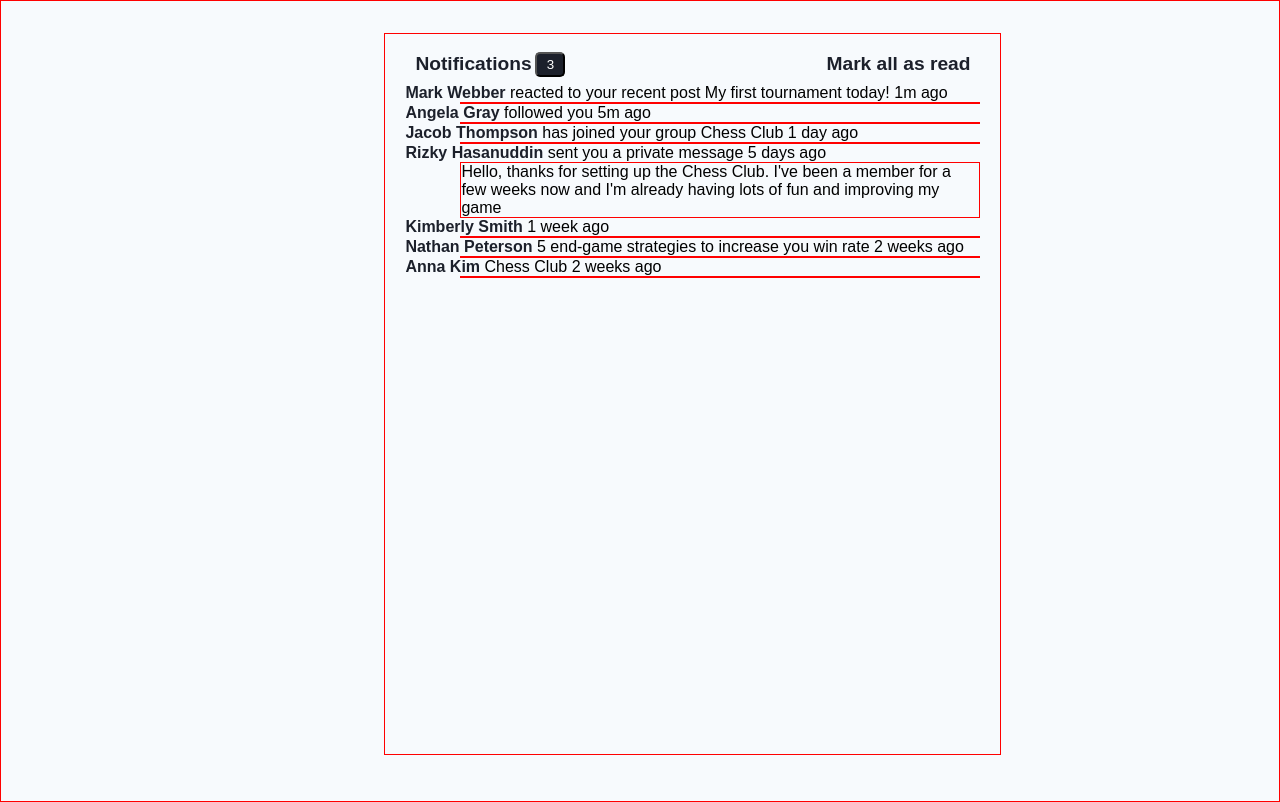
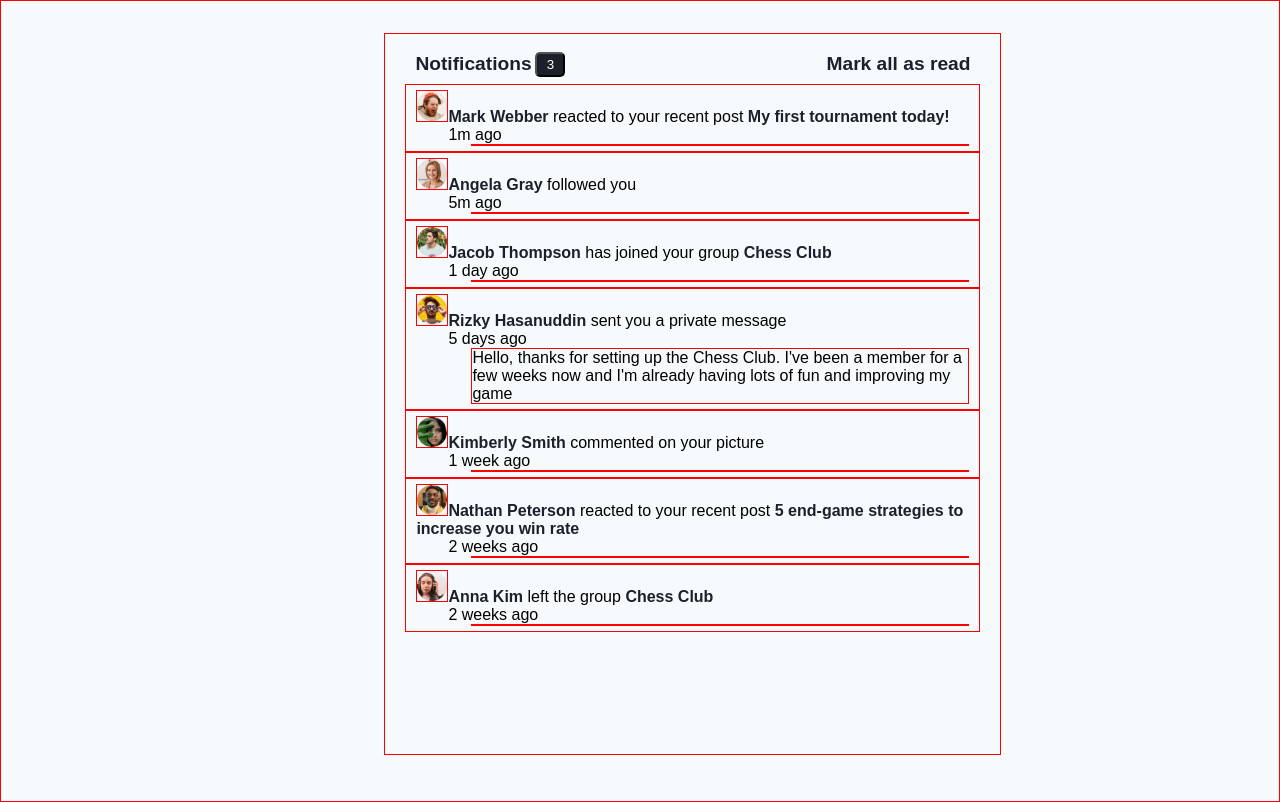
Before and after one commit to svandu/notification-page, a React (Vite) app: page / in a window 1280 px wide. Built offline with nearby package versions, Linux system fonts and the light colour scheme.

Commit message:
minor changes

```diff
--- a/src/components/NotificationPage/index.jsx
+++ b/src/components/NotificationPage/index.jsx
@@ -1,67 +1,85 @@
-import React from 'react'
+import React from "react";
 
 function NotificationPage(props) {
-
   const notification = [
     {
+      img: "./public/assets/img/avatar-mark-webber.webp",
       name: "Mark Webber",
       para: "reacted to your recent post",
       topic: "My first tournament today!",
       time: "1m ago",
     },
     {
+      img: "./public/assets/img/avatar-angela-gray.webp",
       name: "Angela Gray",
       para: "followed you",
       time: "5m ago",
     },
     {
+      img: "./public/assets/img/avatar-jacob-thompson.webp",
       name: "Jacob Thompson",
       para: "has joined your group",
       topic: "Chess Club",
       time: "1 day ago",
     },
     {
+      img: "./public/assets/img/avatar-rizky-hasanuddin.webp",
       name: "Rizky Hasanuddin",
       para: "sent you a private message",
       time: "5 days ago",
-            message: "Hello, thanks for setting up the Chess Club. I've been a member for a few weeks now and I'm already having lots of fun and improving my game",
+      message:
+        "Hello, thanks for setting up the Chess Club. I've been a member for a few weeks now and I'm already having lots of fun and improving my game",
     },
     {
+      img: "./public/assets/img/avatar-kimberly-smith.webp",
       name: "Kimberly Smith",
+      para: "commented on your picture",
       time: "1 week ago",
+      msg_img: "./public/assets/img/image-chess.webp",
     },
     {
+      img: "./public/assets/img/avatar-nathan-peterson.webp",
       name: "Nathan Peterson",
+      para: "reacted to your recent post",
       topic: "5 end-game strategies to increase you win rate",
-            time: "2 weeks ago"
+      time: "2 weeks ago",
     },
     {
+      img: "./public/assets/img/avatar-anna-kim.webp",
       name: "Anna Kim",
+      para: "left the group",
       topic: "Chess Club",
       time: "2 weeks ago",
-        }
-    ]
-
+    },
+  ];
 
   return (
-    <div className='main-container'>
-        <div className='header-container'>
-            <div className='first-part'>
-                <p className='notification-logo'>Notifications</p>
-                <button className='notification-number'>3</button>
+    <div className="main-container">
+      <div className="header-container">
+        <div className="first-part">
+          <p className="notification-logo">Notifications</p>
+          <button className="notification-number">3</button>
         </div>
-            <p className='read-all'>Mark all as read</p>
+        <p className="read-all">Mark all as read</p>
       </div>
       {notification.map((singleNotification, i) => (
-            <div key={i}>
-                <span className='person-name'>{singleNotification.name}</span> {singleNotification.para} <span>{singleNotification.topic} </span> {singleNotification.time}
-                <div className='private_msg'>
-                    {singleNotification.message}
+        <div key={i} className="notification-msg">
+          <div className="notification-line">
+            <img
+              className="profile-img"
+              src={singleNotification.img}
+              alt="profile image"
+            />
+            <span className="person-name">{singleNotification.name}</span>{" "}
+            {singleNotification.para}{" "}
+            <span className="person-topic">{singleNotification.topic} </span>
           </div>
+          <span className="msg-time">{singleNotification.time}</span>
+          <div className="private_msg">{singleNotification.message}</div>
         </div>
       ))}
     </div>
-  )
+  );
 }
 
 export default NotificationPage;
```
Lines whose indentation alone changed are shown as unchanged.
